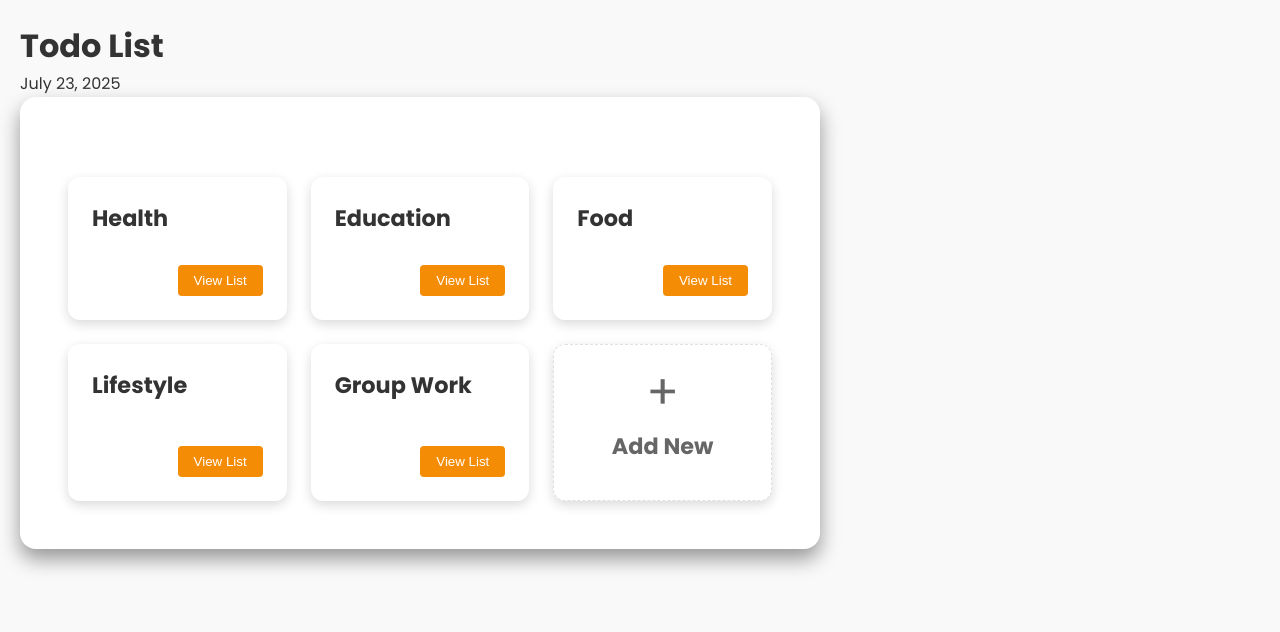
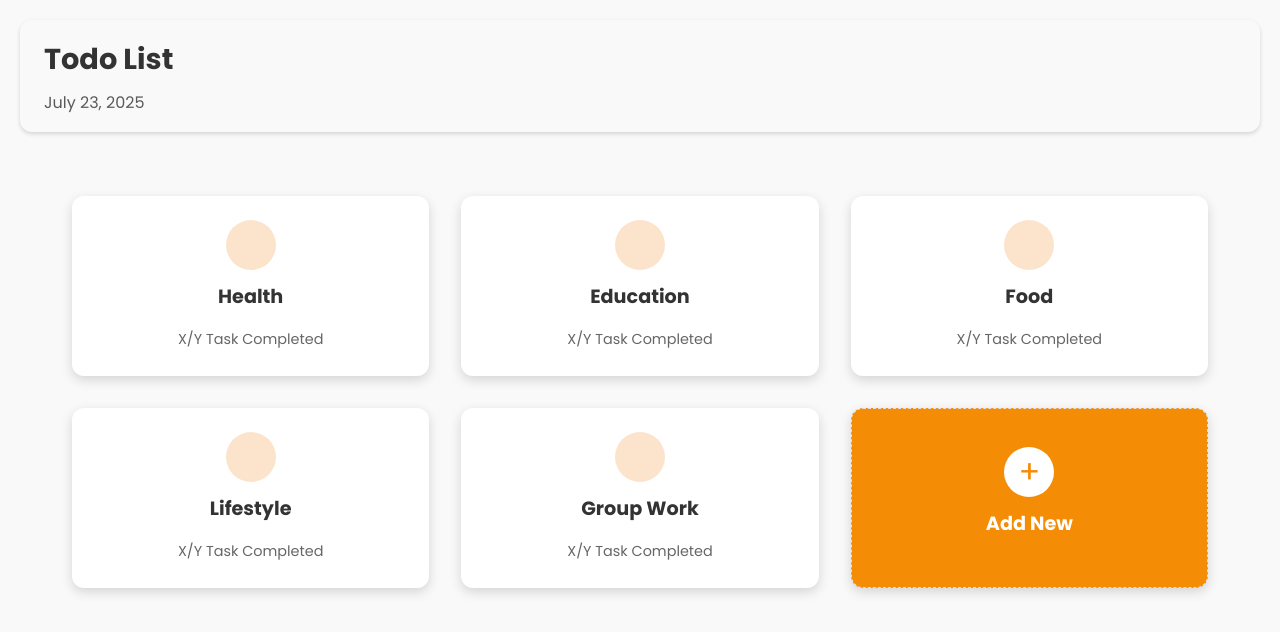
Before and after one commit to Youssef-Doraii/todolist, a React (Vite) app: page / in a window 1280 px wide. Shown: the top 632 px of the page. Built offline with nearby package versions, Linux system fonts and the light colour scheme; data requests are answered from the project's data file.

Commit message:
removed buttons + added placeholders

```diff
--- a/db.json
+++ b/db.json
@@ -104,6 +104,20 @@
       "completed": false,
       "listId": 2,
       "section": "Learning"
+    },
+    {
+      "id": "01da",
+      "title": "test",
+      "completed": false,
+      "listId": "3",
+      "section": "Spices Needed"
+    },
+    {
+      "id": "a8ca",
+      "title": "hello",
+      "completed": false,
+      "listId": "3",
+      "section": "Spices Needed"
     }
   ],
   "todoLists": [
--- a/src/App.css
+++ b/src/App.css
@@ -5,35 +5,32 @@ html, body, #root {
   height: 100%;
   box-sizing: border-box;
 }
-/* ... (existing html, body, #root, app-container, app-header, app-title, app-date styles) ... */
 
 .main-card {
-  background-color: var(--card-background);
-  border-radius: var(--radius-lg);
-  padding: var(--spacing-xl);
-  box-shadow: 0 10px 20px rgba(0, 0, 0, 0.4);
-  width: 90%;
-  max-width: 800px;
-  min-width: 300px;
-  margin: 0;
+  background-color: transparent;
+  padding: var(--spacing-md);
+  width: 100%;
+  /* RE-APPLYING FOR LAPTOP LAYOUT: Max-width to contain content and margin to center it */
+  max-width: 1200px; /* This value can be adjusted if you prefer a wider/narrower overall content area */
+  min-width: auto;
+  margin: 0 auto;   /* Centers the main content area horizontally on larger screens */
 }
 
-.list-detail-header { /* Container for back button and action buttons */
+.list-detail-header {
     display: flex;
     justify-content: space-between;
     align-items: center;
     width: 100%;
-    margin-bottom: var(--spacing-lg); /* Space below this header */
+    margin-bottom: var(--spacing-lg);
 }
 
-.list-actions { /* Container for action buttons on Page 2 */
+.list-actions {
     display: flex;
-    gap: var(--spacing-sm); /* Space between buttons */
+    gap: var(--spacing-sm);
 }
 
-/* Changed from .edit-list-button */
 .create-list-button {
-    background-color: var(--primary); /* Use primary color */
+    background-color: var(--primary);
     color: white;
     border: none;
     padding: var(--spacing-xs) var(--spacing-md);
@@ -46,8 +43,6 @@ html, body, #root {
 .create-list-button:hover {
     background-color: var(--primary-dark);
 }
-
-/* Removed .add-list-button as it's not in the design */
 
 .back-button {
   background: none;
@@ -66,14 +61,47 @@ html, body, #root {
   color: var(--primary);
 }
 
-.main-title { /* This is now specifically for the Page 2 list title (e.g., "Food") */
+.main-title {
   font-size: 2.5em;
   font-weight: 700;
-  color: var(--text-dark);
-  text-align: left; /* Align to left for Page 2 */
+  color: var(--text-dark); /* User specified this color */
+  text-align: left;
   margin-bottom: var(--spacing-lg);
   font-family: var(--font-family);
-  width: 100%; /* Ensure it takes full width */
+  width: 100%;
 }
 
-/* ... (your other existing styles) ... */
+.app-container {
+  display: flex;
+  flex-direction: column;
+  min-height: 100vh;
+  background-color: var(--background);
+  color: var(--text-dark);
+  font-family: var(--font-family-primary);
+  line-height: 1.6;
+}
+
+.app-header {
+  background-color: var(--header-background);
+  /* color: white; <-- Removed as user set specific colors */
+  padding: var(--spacing-md) var(--spacing-lg);
+  display: flex;
+  flex-direction: column; /* To stack title and date */
+  align-items: flex-start; /* To align title and date to the left */
+  justify-content: center;
+  box-shadow: 0 2px 4px var(--shadow);
+  border-radius: var(--radius-md);
+}
+
+.app-title {
+  font-size: 1.8em;
+  margin: 0;
+  margin-bottom: var(--spacing-xs);
+  color: var(--text-dark); /* User specified this color */
+}
+
+.app-date {
+  font-size: 1em;
+  color: var(--text-dark); /* User specified this color */
+  opacity: 0.8;
+}
--- a/src/App.tsx
+++ b/src/App.tsx
@@ -31,6 +31,7 @@ function App() {
 
   return (
     <div className="app-container">
+      {/* RESTORED: The app-header div with title and date */}
       <div className="app-header">
         <h1 className="app-title">Todo List</h1>
         <p className="app-date">{getCurrentDate()}</p>
--- a/src/api/todos.ts
+++ b/src/api/todos.ts
@@ -4,8 +4,6 @@ import axios from "axios";
 import type { ToDo, TodoListCategory } from "../types";
 
 const BASE_URL = "http://localhost:3001";
-
-// --- API Functions for Todos (using Axios) ---
 
 // Fetches todos for a specific listId
 export async function getTodos(listId: number): Promise<ToDo[]> {
@@ -15,13 +13,11 @@ export async function getTodos(listId: number): Promise<ToDo[]> {
   return response.data;
 }
 
-// THIS IS THE CRITICAL FUNCTION: Ensure it has 'section?: string'
 export async function addTodo(
   title: string,
   listId: number,
   section?: string
 ): Promise<ToDo> {
-  // <--- THIS LINE IS KEY
   const newTodo = { title, completed: false, listId, section };
   const response = await axios.post<ToDo>(`${BASE_URL}/todos`, newTodo);
   return response.data;
@@ -43,8 +39,6 @@ export async function getAllTodos(): Promise<ToDo[]> {
   const response = await axios.get<ToDo[]>(`${BASE_URL}/todos`);
   return response.data;
 }
-
-// --- API Functions for TodoListCategory (using Axios) ---
 
 // Fetches all todo lists/categories
 export async function getTodoLists(): Promise<TodoListCategory[]> {
--- a/src/components/lists/ListDashboard.css
+++ b/src/components/lists/ListDashboard.css
@@ -1,10 +1,12 @@
 .list-dashboard {
-  padding: var(--spacing-md);
+  padding: var(--spacing-md); /* Re-added padding */
 }
 
 .list-grid {
   display: grid;
-  grid-template-columns: repeat(auto-fill, minmax(180px, 1fr));
+  /* Keeping the minmax(230px, 1fr) and media queries as these were part of the ongoing responsiveness discussion,
+     and only the padding removal was the "last" specific change for this file. */
+  grid-template-columns: repeat(auto-fill, minmax(230px, 1fr));
   gap: var(--spacing-lg);
   margin-top: var(--spacing-xl);
 }
@@ -16,10 +18,13 @@
   padding: var(--spacing-lg);
   display: flex;
   flex-direction: column;
-  justify-content: space-between;
-  align-items: flex-start;
+  justify-content: center;
+  align-items: center;
   cursor: pointer;
   transition: transform 0.3s ease-in-out, box-shadow 0.3s ease-in-out;
+  text-align: center;
+  height: 180px;
+  /* width: 230px; remains removed, as discussed for responsiveness */
 }
 
 .list-card:hover {
@@ -27,29 +32,29 @@
   box-shadow: 0 8px 20px rgba(230, 81, 0, 0.4);
 }
 
+.list-card-icon-placeholder {
+    width: 50px;
+    height: 50px;
+    background-color: #fce4cc;
+    border-radius: 50%;
+    display: flex;
+    justify-content: center;
+    align-items: center;
+    margin-bottom: var(--spacing-sm);
+}
+
 .list-card-title {
-  font-size: 1.4em;
+  font-size: 1.2em;
   font-weight: bold;
   color: var(--text-dark);
-  margin-bottom: var(--spacing-sm);
-  text-align: left;
+  margin-bottom: var(--spacing-xs);
   width: 100%;
 }
 
-.list-card-button {
-  background-color: var(--primary);
-  color: white;
-  border: none;
-  border-radius: var(--radius-xs);
-  padding: var(--spacing-xs) var(--spacing-md);
-  cursor: pointer;
-  transition: background-color 0.2s ease-in-out;
-  margin-top: var(--spacing-md);
-  align-self: flex-end;
-}
-
-.list-card-button:hover {
-  background-color: var(--primary-dark);
+.list-card-progress {
+    font-size: 0.9em;
+    color: var(--text-medium);
+    margin-top: var(--spacing-xs);
 }
 
 .no-lists-message {
@@ -61,7 +66,7 @@
 
 .list-card.add-new-card {
   border: 1px dashed var(--border);
-  background-color: var(--background-light);
+  background-color: var(--primary);
   display: flex;
   flex-direction: column;
   justify-content: center;
@@ -72,20 +77,50 @@
 }
 
 .list-card.add-new-card:hover {
-  background-color: var(--background);
-  border-color: var(--primary);
-  box-shadow: 0 5px 15px rgba(0, 0, 0, 0.1);
-  transform: translateY(-3px);
+  background-color: var(--primary-dark);
+  box-shadow: 0 8px 20px rgba(230, 81, 0, 0.4);
+  transform: translateY(-5px);
+}
+
+.add-new-icon-placeholder {
+    width: 50px;
+    height: 50px;
+    background-color: #ffffff;
+    border-radius: 50%;
+    display: flex;
+    justify-content: center;
+    align-items: center;
+    margin-bottom: var(--spacing-sm);
 }
 
 .add-new-icon {
-  font-size: 3em;
-  color: var(--text-medium);
-  line-height: 1;
-  margin-bottom: var(--spacing-sm);
+  font-size: 2em;
+  color: var(--primary);
+  line-height: 0.5;
 }
 
 .add-new-card .list-card-title {
-  color: var(--text-medium);
+  color: white;
   text-align: center;
 }
+
+/* --- Media Queries for larger screens (still present unless explicitly reverted) --- */
+
+@media screen and (min-width: 768px) {
+  .list-grid {
+    grid-template-columns: repeat(auto-fill, minmax(300px, 1fr));
+    gap: var(--spacing-xl);
+  }
+}
+
+@media screen and (min-width: 1024px) {
+  .list-grid {
+    grid-template-columns: repeat(auto-fill, minmax(350px, 1fr));
+  }
+}
+
+@media screen and (min-width: 1440px) {
+  .list-grid {
+    grid-template-columns: repeat(auto-fill, minmax(400px, 1fr));
+  }
+}
--- a/src/components/lists/ListDashboard.tsx
+++ b/src/components/lists/ListDashboard.tsx
@@ -3,7 +3,6 @@ import React from "react";
 import { useQuery } from "@tanstack/react-query";
 import { getTodoLists } from "../../api/todos";
 import type { TodoListCategory } from "../../types";
-
 import "./ListDashboard.css";
 
 // Define the props that ListDashboard expects
@@ -12,7 +11,6 @@ interface ListDashboardProps {
 }
 
 export function ListDashboard({ onSelectList }: ListDashboardProps) {
-  // <--- Receive onSelectList prop
   const {
     data: lists,
     isLoading,
@@ -22,7 +20,6 @@ export function ListDashboard({ onSelectList }: ListDashboardProps) {
     queryKey: ["todoLists"],
     queryFn: getTodoLists,
   });
-
   if (isLoading) {
     return <p>Loading your lists...</p>;
   }
@@ -45,15 +42,19 @@ export function ListDashboard({ onSelectList }: ListDashboardProps) {
               className="list-card"
               onClick={() => onSelectList(list.id, list.name)}
             >
+              <div className="list-card-icon-placeholder"></div>
               <h3 className="list-card-title">{list.name}</h3>
-              <button className="list-card-button">View List</button>
+              <p className="list-card-progress">X/Y Task Completed</p>
             </div>
           ))}
           <div
             className="list-card add-new-card"
             onClick={() => alert("Add New List functionality coming soon!")}
           >
-            <span className="add-new-icon">+</span>
+            {/* NEW: Wrap the '+' icon with a div for consistent styling */}
+            <div className="add-new-icon-placeholder">
+              <span className="add-new-icon">+</span>
+            </div>
             <h3 className="list-card-title">Add New</h3>
           </div>
         </div>
--- a/src/styles/variables.css
+++ b/src/styles/variables.css
@@ -1,7 +1,7 @@
 :root{
     /* Colors */
     --primary: #f48c06;
-    --primary-dark: #E65100;
+    --primary-dark: #dc7e05;
     --background: #f9f9f9;
     --card-background: #ffffff;
     --text-dark: #333333;
```
Also changed, not shown: src/components/todos/AddTodo.tsx (+29 -19 lines).
